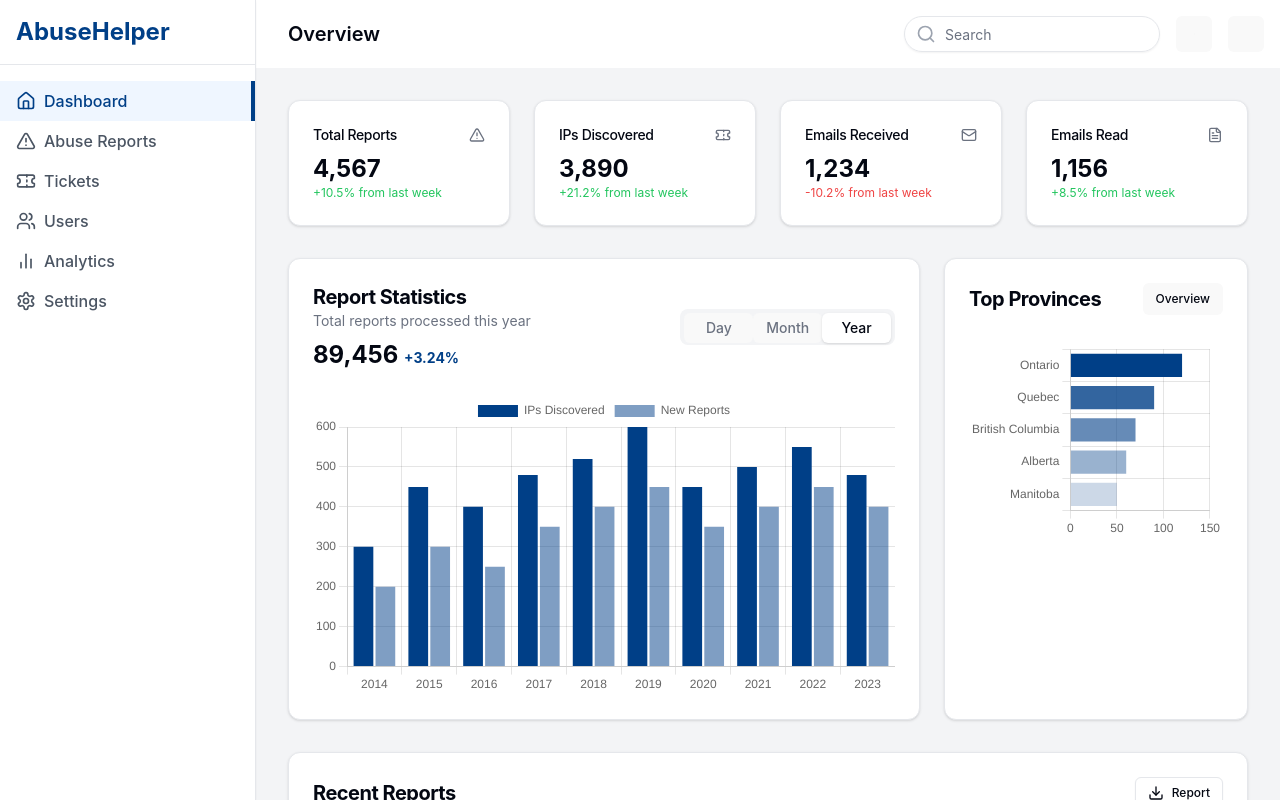
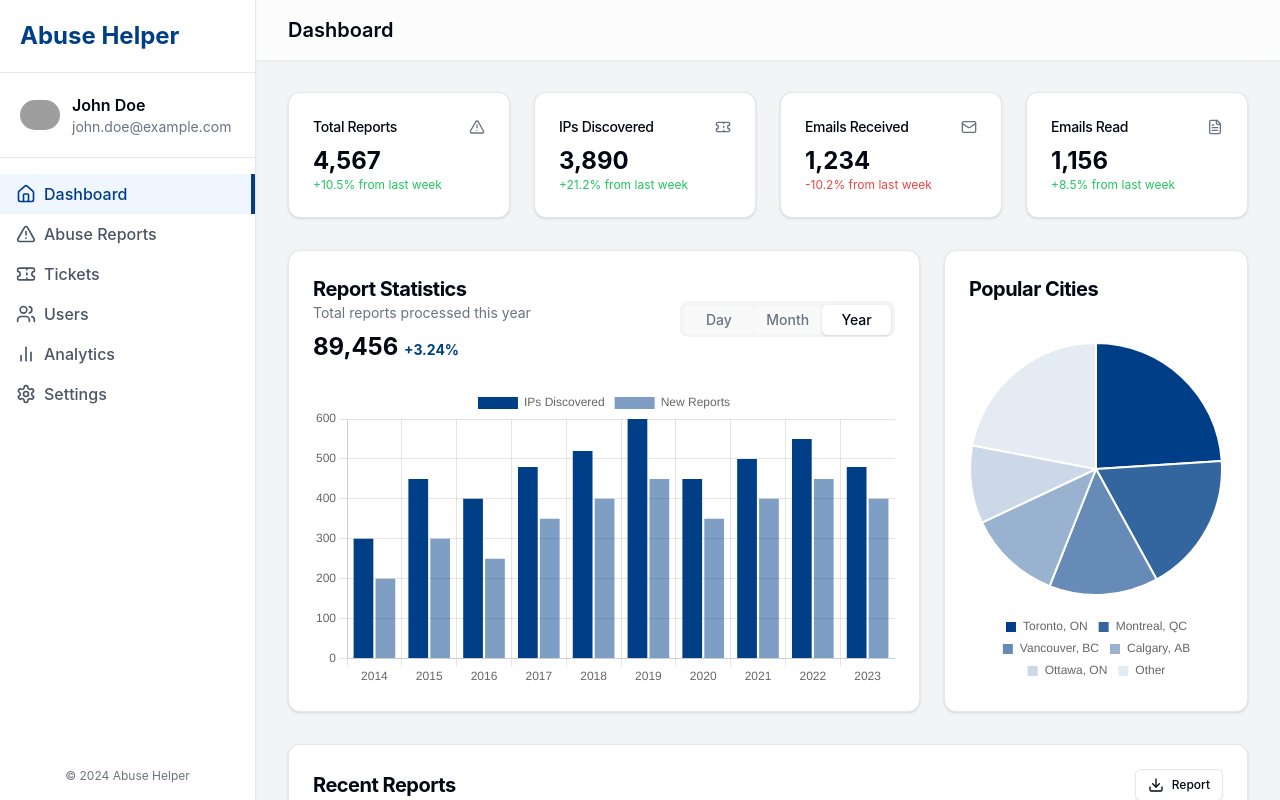
Before and after one commit to habibayoub/Abuse-Helper, a React (Vite) app in the folder frontend/: page / in a window 1280 px wide. Built offline with nearby package versions, Linux system fonts and the light colour scheme; grey boxes are pictures that could not be loaded.

Commit message:
fix styling

```diff
--- a/frontend/src/components/page/dashboard.tsx
+++ b/frontend/src/components/page/dashboard.tsx
@@ -1,6 +1,5 @@
 import { useState } from "react"
 import { Button } from "@/components/ui/button"
-import { Input } from "@/components/ui/input"
 import { Card, CardContent, CardHeader, CardTitle } from "@/components/ui/card"
 import { Tabs, TabsList, TabsTrigger } from "@/components/ui/tabs"
 import {
@@ -13,16 +12,15 @@ import {
     Home,
     Mail,
     Menu,
-    Search,
     Settings,
     Ticket,
     Users,
     X
 } from "lucide-react"
-import { Bar } from "react-chartjs-2"
-import { Chart as ChartJS, CategoryScale, LinearScale, BarElement, Title, Tooltip, Legend } from "chart.js"
+import { Bar, Pie } from "react-chartjs-2"
+import { Chart as ChartJS, CategoryScale, LinearScale, BarElement, Title, Tooltip, Legend, ArcElement } from "chart.js"
 
-ChartJS.register(CategoryScale, LinearScale, BarElement, Title, Tooltip, Legend)
+ChartJS.register(CategoryScale, LinearScale, BarElement, Title, Tooltip, Legend, ArcElement)
 
 const PANTONE_301 = "#003F87"
 
@@ -46,18 +44,18 @@ export default function Dashboard() {
         ]
     }
 
-    const topProvincesData = {
-        labels: ["Ontario", "Quebec", "British Columbia", "Alberta", "Manitoba"],
+    const popularCitiesData = {
+        labels: ["Toronto, ON", "Montreal, QC", "Vancouver, BC", "Calgary, AB", "Ottawa, ON", "Other"],
         datasets: [
             {
-                label: "Reports",
-                data: [120, 90, 70, 60, 50],
+                data: [120, 90, 70, 60, 50, 110],
                 backgroundColor: [
                     PANTONE_301,
                     `${PANTONE_301}CC`, // 80% opacity
                     `${PANTONE_301}99`, // 60% opacity
                     `${PANTONE_301}66`, // 40% opacity
                     `${PANTONE_301}33`, // 20% opacity
+                    `${PANTONE_301}1A`, // 10% opacity
                 ],
             }
         ]
@@ -70,14 +68,24 @@ export default function Dashboard() {
     return (
         <div className="flex h-full w-full bg-gray-100">
             {/* Sidebar */}
-            <aside className={`bg-white w-64 fixed h-full z-30 border-r border-gray-200 shadow-sm transition-transform duration-300 ease-in-out ${sidebarOpen ? 'translate-x-0' : '-translate-x-full'} lg:translate-x-0`}>
-                <div className="p-4 flex justify-between items-center border-b border-gray-200">
-                    <h2 className="text-2xl font-bold" style={{ color: PANTONE_301 }}>AbuseHelper</h2>
+            <aside className={`bg-white w-64 fixed h-full z-30 border-r border-gray-200 shadow-sm transition-transform duration-300 ease-in-out ${sidebarOpen ? 'translate-x-0' : '-translate-x-full'} lg:translate-x-0 flex flex-col`}>
+                <div className="p-5 flex justify-between items-center border-b border-gray-200">
+                    <h2 className="text-2xl font-bold" style={{ color: PANTONE_301 }}>Abuse Helper</h2>
                     <Button variant="ghost" size="icon" onClick={toggleSidebar} className="lg:hidden">
                         <X className="h-6 w-6" />
                     </Button>
                 </div>
-                <nav className="mt-4">
+                {/* User info added to sidebar */}
+                <div className="p-5 border-b border-gray-200">
+                    <div className="flex items-center space-x-3">
+                        <img src="/placeholder.svg?height=40&width=40" width={40} height={40} className="rounded-full" alt="User avatar" />
+                        <div>
+                            <p className="font-semibold">John Doe</p>
+                            <p className="text-sm text-gray-500">john.doe@example.com</p>
+                        </div>
+                    </div>
+                </div>
+                <nav className="mt-4 flex-grow">
                     <a href="#" className="block py-2 px-4 bg-blue-50 border-r-4" style={{ color: PANTONE_301, borderColor: PANTONE_301 }}>
                         <span className="flex items-center">
                             <Home className="mr-2" size={20} />
@@ -115,30 +123,22 @@ export default function Dashboard() {
                         </span>
                     </a>
                 </nav>
+                {/* Year fine print */}
+                <div className="p-4 text-center text-xs text-gray-500">
+                    © {new Date().getFullYear()} Abuse Helper
+                </div>
             </aside>
 
             {/* Main Content */}
             <div className="flex-1 flex flex-col overflow-hidden lg:ml-64">
-                {/* Header */}
-                <header className="bg-white shadow-sm">
+                {/* Header with blurry background */}
+                <header className="bg-white bg-opacity-70 backdrop-filter backdrop-blur-md shadow-sm sticky top-0 z-10">
                     <div className="flex items-center justify-between p-4">
                         <div className="flex items-center">
                             <Button variant="ghost" size="icon" onClick={toggleSidebar} className="lg:hidden">
                                 <Menu className="h-6 w-6" />
                             </Button>
-                            <h1 className="text-xl font-semibold ml-4">Overview</h1>
-                        </div>
-                        <div className="flex items-center space-x-4">
-                            <div className="relative hidden md:block">
-                                <Search className="absolute left-3 top-1/2 transform -translate-y-1/2 text-gray-400" size={20} />
-                                <Input type="text" placeholder="Search" className="pl-10 pr-4 py-2 rounded-full w-64" />
-                            </div>
-                            <Button variant="ghost" size="icon">
-                                <Bell className="h-6 w-6" />
-                            </Button>
-                            <Button variant="ghost" size="icon">
-                                <img src="/placeholder.svg?height=32&width=32" width={32} height={32} className="rounded-full" alt="User avatar" />
-                            </Button>
+                            <h1 className="text-xl font-semibold ml-4">Dashboard</h1>
                         </div>
                     </div>
                 </header>
@@ -211,24 +211,38 @@ export default function Dashboard() {
                                     <Bar data={reportStatisticsData} options={{ responsive: true, maintainAspectRatio: false }} height={300} />
                                 </CardContent>
                             </Card>
-                            <Card>
+                            <Card className="flex flex-col">
                                 <CardHeader>
                                     <div className="flex justify-between items-center">
-                                        <CardTitle className="text-xl font-bold">Top Provinces</CardTitle>
-                                        <Button variant="ghost" size="sm">Overview</Button>
+                                        <CardTitle className="text-xl font-bold">Popular Cities</CardTitle>
                                     </div>
                                 </CardHeader>
-                                <CardContent>
-                                    <Bar data={topProvincesData} options={{
-                                        indexAxis: 'y',
-                                        responsive: true,
-                                        maintainAspectRatio: false,
-                                        plugins: {
-                                            legend: {
-                                                display: false,
+                                <CardContent className="flex-grow">
+                                    <div className="h-full">
+                                        <Pie data={popularCitiesData} options={{
+                                            responsive: true,
+                                            maintainAspectRatio: false,
+                                            plugins: {
+                                                legend: {
+                                                    position: 'bottom',
+                                                    labels: {
+                                                        boxWidth: 12,
+                                                    }
+                                                },
+                                                tooltip: {
+                                                    callbacks: {
+                                                        label: (context) => {
+                                                            const label = context.label || '';
+                                                            const value = context.parsed || 0;
+                                                            const total = context.dataset.data.reduce((acc, data) => acc + data, 0);
+                                                            const percentage = ((value / total) * 100).toFixed(1);
+                                                            return `${label}: ${percentage}%`;
+                                                        }
+                                                    }
+                                                }
                                             },
-                                        },
-                                    }} height={200} />
+                                        }} />
+                                    </div>
                                 </CardContent>
                             </Card>
                         </div>
--- a/frontend/tailwind.config.js
+++ b/frontend/tailwind.config.js
@@ -70,7 +70,13 @@ module.exports = {
         "accordion-down": "accordion-down 0.2s ease-out",
         "accordion-up": "accordion-up 0.2s ease-out",
       },
+      backdropFilter: {
+        'none': 'none',
+        'blur': 'blur(20px)',
+      },
     },
   },
-  plugins: [require( "tailwindcss-animate" )],
+  plugins: [
+    require( "tailwindcss-animate" ),
+  ],
 }
```
